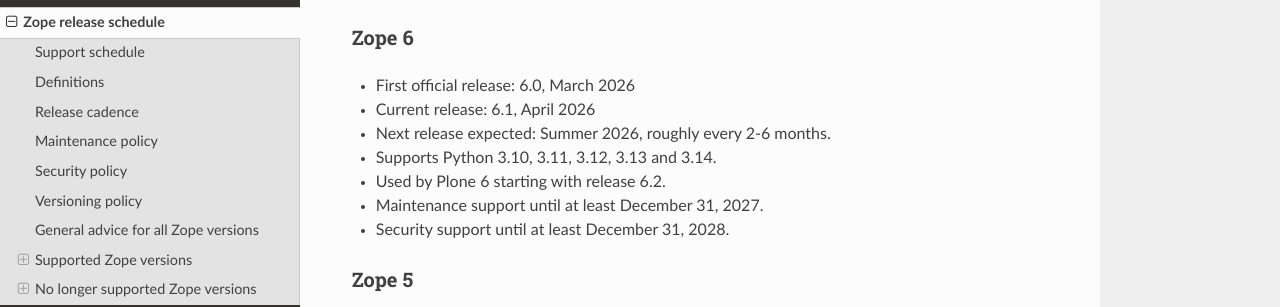
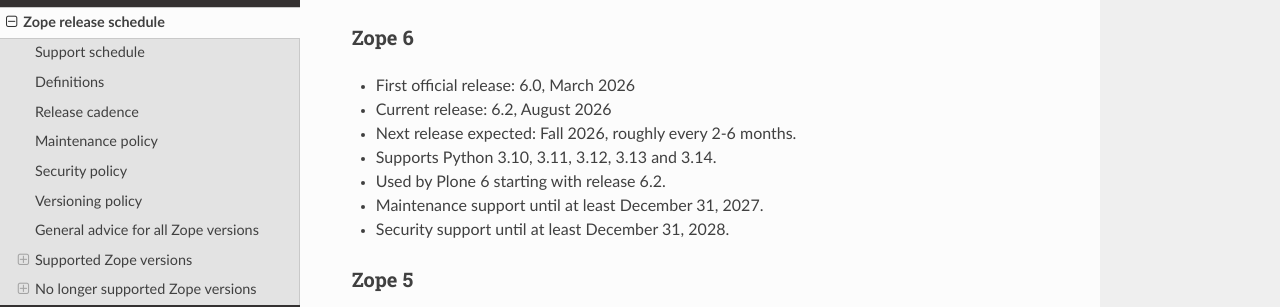
Before and after one commit to zopefoundation/www.zope.org, a Sphinx documentation site: the page built from docs/releases.rst, in a window 1280 px wide and 900 px high, scrolled down 2902 px. Shown: the part 158-465 px from the top of the window. Built offline with Sphinx 7.4.7 and the Read the Docs theme 3.1.0, drawn with Linux system fonts in a browser that asks for light colours.

Commit message:
Updates for Zope release 6.2

```diff
--- a/docs/releases.rst
+++ b/docs/releases.rst
@@ -32,7 +32,7 @@ Support schedule
 |5.0   |5.14   |3.10-3.13    |maintenance|2020-10-08|2025-12-31  |2026-12-31  |
 |      |       |[1]_ [2]_    |           |          |            |            |
 +------+-------+-------------+-----------+----------+------------+------------+
-|6.0   |6.1    |3.10-3.14    |supported  |2026-03-04|2027-12-31  |2028-12-31  |
+|6.0   |6.2    |3.10-3.14    |supported  |2026-03-04|2027-12-31  |2028-12-31  |
 |      |       |             |           |          |[3]_        |[3]_        |
 +------+-------+-------------+-----------+----------+------------+------------+
 
@@ -146,8 +146,8 @@ Supported Zope versions
 Zope 6
 ~~~~~~
 - First official release: 6.0, March 2026
-- Current release: 6.1, April 2026
-- Next release expected: Summer 2026, roughly every 2-6 months.
+- Current release: 6.2, August 2026
+- Next release expected: Fall 2026, roughly every 2-6 months.
 - Supports Python 3.10, 3.11, 3.12, 3.13 and 3.14.
 - Used by Plone 6 starting with release 6.2.
 - Maintenance support until at least December 31, 2027.
```
